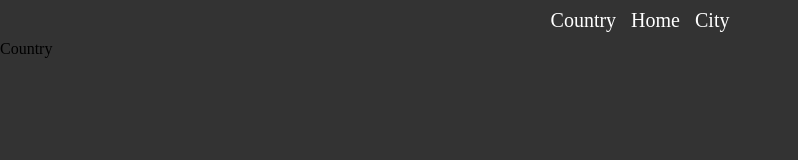
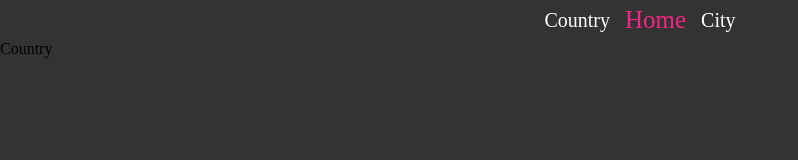
Before and after one commit to ripterdust/CountryAPI, a React (Create React App) app in the folder frontend/: page / in a window 1280 px wide. Shown: the top 160 px of the page, without its empty margins (0-798 px from the left). Built offline with nearby package versions, Linux system fonts and the light colour scheme.

Commit message:
Modificado el color de la nav

```diff
--- a/frontend/src/styles/partials/_nav.scss
+++ b/frontend/src/styles/partials/_nav.scss
@@ -14,7 +14,8 @@
         font-size: 20px;
     }
     .style_navbar_link_home{
-        font-size: 20px;
+        font-size: 25px;
         margin: 0 15px;
+        color: $primary;
     }
 }
```
